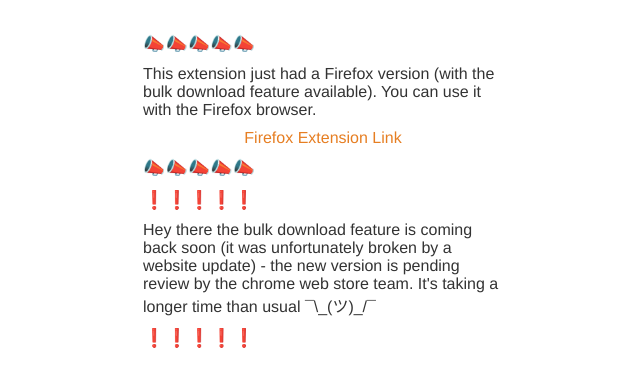
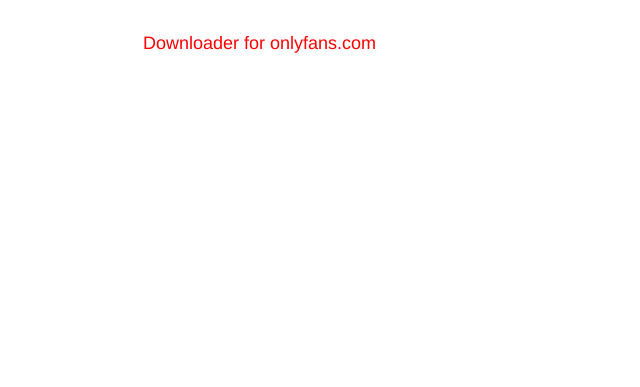
Before and after one commit to j-gao/j-gao.github.io, a Jekyll site: the page notice.html, which Jekyll copies as it is, in a window 1280 px wide. Shown: the top 387 px of the page, without its empty margins (317-957 px from the left). Built offline with Jekyll 4.4.1, drawn with Linux system fonts in a browser that asks for light colours.

Commit message:
Update notice.html

```diff
--- a/notice.html
+++ b/notice.html
@@ -36,16 +36,17 @@
 }
 </style>
 <!-- <em><a href="https://chrome.google.com/webstore/detail/downloader-for-justforfan/gdachlcgnfbgcjcmeiemgbpfahloadjn" target="_blank">Want one for JustFor.fans? You got it!</a></em> -->
-<!-- <p style="color:red; font-size: 18">Downloader for onlyfans.com</p> -->
+<p style="color:red; font-size: 18">Downloader for onlyfans.com</p>
 
-<p>📣📣📣📣📣</p>
+<!-- <p>📣📣📣📣📣</p>
 <p style="font-size: 16">This extension just had a Firefox version (with the bulk download feature available). You can use it with the Firefox browser.</p>
 <a href="https://addons.mozilla.org/en-US/firefox/addon/downloader-for-onlyfans-com/" style="font-size: 16" target="_blank">Firefox Extension Link</a>
-<p>📣📣📣📣📣</p>
+<p>📣📣📣📣📣</p> -->
 
-<p>❗️❗️❗️❗️❗️</p>
+<!-- <p>❗️❗️❗️❗️❗️</p>
 <p style="font-size: 16">Hey there the bulk download feature is coming back soon (it was unfortunately broken by a website update) - the new version is pending review by the chrome web store team. It's taking a longer time than usual ¯\_(ツ)_/¯</p>
-<p>❗️❗️❗️❗️❗️</p>
+<p>❗️❗️❗️❗️❗️</p> -->
+
 <!-- <p style="color:red; font-size: 16">I've submitted the fix to chrome web store and it is pending review (it might take several days).</p>
 <p style="font-size: 16">No need to try uninstalling and re-installing this extension. After it's approved, the browser will update it to the latest version for you.</p>
 <p style="font-size: 16">Alex <3</p> -->
```
